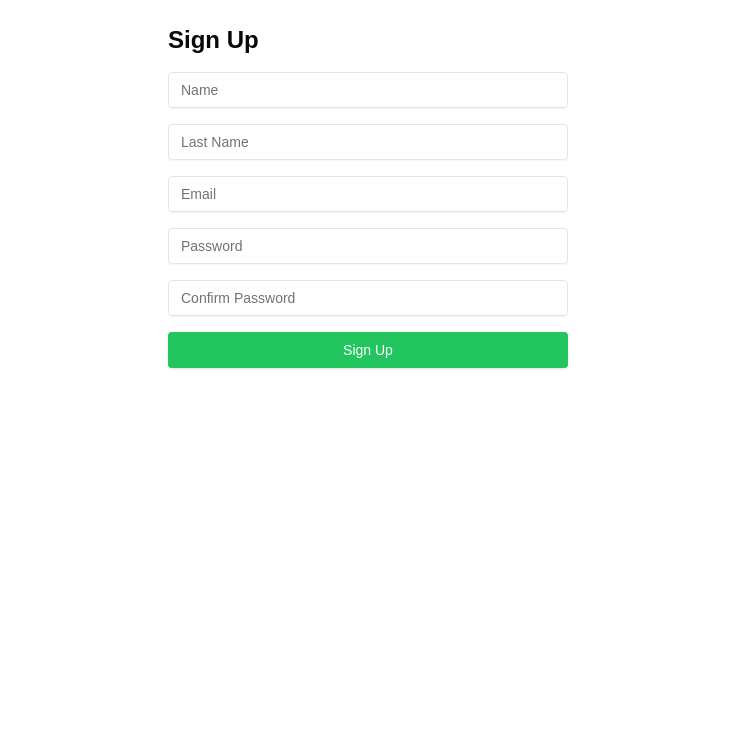
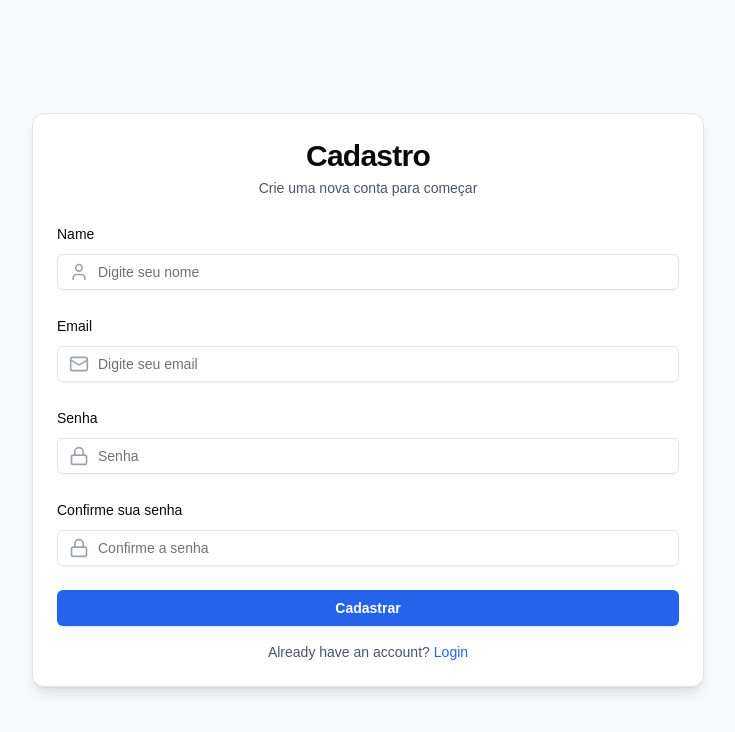
Before and after one commit to Ericsilvaa/ibhj-acamp-canteen-web, a Next.js app: page /auth/signup in a window 1280 px wide. Shown: the top 732 px of the page, without its empty margins (272-1007 px from the left). Built offline with nearby package versions, Linux system fonts and the light colour scheme; no server answers.

Commit message:
refactor: changing all style of auth pages

```diff
--- a/src/app/(auth)/auth/forgot-password/page.tsx
+++ b/src/app/(auth)/auth/forgot-password/page.tsx
@@ -1,12 +1,23 @@
 /* eslint-disable @typescript-eslint/no-explicit-any */
 'use client'
 import { Button } from '@/components/ui/button'
+import {
+  Card,
+  CardContent,
+  CardDescription,
+  CardFooter,
+  CardHeader,
+  CardTitle
+} from '@/components/ui/card'
 import { Input } from '@/components/ui/input'
+import { Label } from '@/components/ui/label'
 import { auth } from '@/lib/firebase'
 import { sendPasswordResetEmail } from 'firebase/auth'
+import { Mail } from 'lucide-react'
+import Link from 'next/link'
 import { useState } from 'react'
 
-const ForgotPasswordPage: React.FC = () => {
+export default function ForgotPasswordPage() {
   const [email, setEmail] = useState('')
   const [error, setError] = useState('')
   const [success, setSuccess] = useState('')
@@ -37,24 +48,49 @@ const ForgotPasswordPage: React.FC = () => {
   }
 
   return (
-    <div className='p-6 max-w-md mx-auto'>
-      <h1 className='text-2xl font-bold mb-4'>Forgot Password</h1>
+    <div className='min-h-screen flex items-center justify-center bg-gray-50'>
+      <Card className='w-full max-w-2xl shadow-lg'>
+        <CardHeader className='space-y-1'>
+          <CardTitle className='text-3xl font-bold text-center'>
+            Esqueceu a senha
+          </CardTitle>
+          <CardDescription className='text-center text-gray-600'>
+            Digite seu e-mail para redefinir sua senha
+          </CardDescription>
+        </CardHeader>
+        <CardContent className='space-y-6'>
+          <div className='relative'>
+            <div className='space-y-2'>
+              <Label htmlFor='email' className='text-sm font-medium'>
+                Email
+              </Label>
+              <div className='relative'>
+                <Mail
+                  className='absolute left-3 top-1/2 transform -translate-y-1/2 text-gray-400'
+                  size={20}
+                />
                 <Input
+                  id='email'
                   type='email'
+                  placeholder='Digite seu email'
                   value={email}
                   onChange={(e) => setEmail(e.target.value)}
-        placeholder='Email'
-        className='w-full border rounded px-3 py-2 mb-4'
-        aria-label='Email address'
+                  required
+                  className='w-full pl-10 pr-3 py-2 border rounded-md'
                 />
+              </div>
+            </div>
+          </div>
+        </CardContent>
+        <CardFooter className='flex flex-col space-y-4'>
           <Button
             onClick={handleResetPassword}
             disabled={loading}
-        className={`w-full px-4 py-2 bg-blue-500 text-white rounded ${
+            className={`w-full bg-yellow-600 text-white font-semibold py-2 rounded-md hover:bg-yellow-700 transition duration-300${
               loading ? 'opacity-50 cursor-not-allowed' : ''
-        }`}
+            }}`}
           >
-        {loading ? 'Sending...' : 'Reset Password'}
+            {loading ? 'Enviando...' : ' Redefinir senhad'}
           </Button>
           {error && (
             <p className='text-red-500 mt-2' aria-live='polite'>
@@ -66,8 +102,14 @@ const ForgotPasswordPage: React.FC = () => {
               {success}
             </p>
           )}
+          <Link
+            href='/auth/signin'
+            className='text-sm text-blue-600 hover:underline text-center'
+          >
+            Voltar para Login
+          </Link>
+        </CardFooter>
+      </Card>
     </div>
   )
 }
-
-export default ForgotPasswordPage
--- a/src/app/(auth)/auth/signin/page.tsx
+++ b/src/app/(auth)/auth/signin/page.tsx
@@ -1,11 +1,20 @@
 /* eslint-disable @typescript-eslint/no-explicit-any */
 'use client'
-
 import { Button } from '@/components/ui/button'
+import {
+  Card,
+  CardContent,
+  CardDescription,
+  CardFooter,
+  CardHeader,
+  CardTitle
+} from '@/components/ui/card'
 import { Input } from '@/components/ui/input'
+import { Label } from '@/components/ui/label'
 import { auth } from '@/lib/firebase'
 import { signInWithEmailAndPassword } from 'firebase/auth'
-import { Loader2 } from 'lucide-react'
+import { Loader2, Lock, Mail } from 'lucide-react'
+import Link from 'next/link'
 import { useRouter } from 'next/navigation'
 import { useState } from 'react'
 
@@ -23,7 +32,7 @@ const SignInPage: React.FC = () => {
     }
 
     setLoading(true)
-    setError('') // Limpa erros anteriores
+    setError('')
     try {
       await signInWithEmailAndPassword(auth, email, password)
       router.push('/')
@@ -42,60 +51,66 @@ const SignInPage: React.FC = () => {
   }
 
   return (
-    <div className='min-h-screen flex items-center justify-center bg-gradient-to-r from-blue-100 via-white to-blue-50'>
-      <div className='w-full max-w-md p-6 bg-white shadow-md rounded-lg'>
-        <h1 className='text-3xl font-bold text-center text-gray-800 mb-6'>
-          Entrar
-        </h1>
-
+    <div className='min-h-screen flex items-center justify-center bg-gray-50'>
+      <Card className='w-full max-w-2xl shadow-lg'>
+        <CardHeader className='space-y-1'>
+          <CardTitle className='text-3xl font-bold text-center'>
+            Bem-vindo de volta
+          </CardTitle>
+          <CardDescription className='text-center text-gray-600'>
+            Faça login com sua conta para continuar.
+          </CardDescription>
+        </CardHeader>
         <form
           onSubmit={(e) => {
             e.preventDefault()
             handleSignIn()
           }}
-          className='space-y-4'
         >
-          <div>
-            <label
-              htmlFor='email'
-              className='block text-sm font-medium text-gray-700'
-            >
+          <CardContent className='space-y-6'>
+            <div className='space-y-2'>
+              <Label htmlFor='email' className='text-sm font-medium'>
                 Email
-            </label>
+              </Label>
+              <div className='relative'>
+                <Mail
+                  className='absolute left-3 top-1/2 transform -translate-y-1/2 text-gray-400'
+                  size={20}
+                />
                 <Input
                   id='email'
                   type='email'
+                  placeholder='Digite seu email'
                   value={email}
                   onChange={(e) => setEmail(e.target.value)}
-              placeholder='Digite seu email'
-              className='w-full mt-1'
-              aria-label='Endereço de email'
+                  required
+                  className='w-full pl-10 pr-3 py-2 border rounded-md'
                 />
               </div>
-
-          <div>
-            <label
-              htmlFor='password'
-              className='block text-sm font-medium text-gray-700'
-            >
-              Senha
-            </label>
+            </div>
+            <div className='space-y-2'>
+              <Label htmlFor='password' className='text-sm font-medium'>
+                Password
+              </Label>
+              <div className='relative'>
+                <Lock
+                  className='absolute left-3 top-1/2 transform -translate-y-1/2 text-gray-400'
+                  size={20}
+                />
                 <Input
                   id='password'
                   type='password'
                   value={password}
                   onChange={(e) => setPassword(e.target.value)}
+                  required
                   placeholder='Digite sua senha'
-              className='w-full mt-1'
-              aria-label='Senha'
+                  className='w-full pl-10 pr-3 py-2 border rounded-md'
                 />
               </div>
-
-          <Button
-            type='submit'
-            disabled={loading}
-            className='w-full bg-blue-500 text-white rounded-md py-2 flex justify-center items-center hover:bg-blue-600 transition-colors'
-          >
+            </div>
+          </CardContent>
+          <CardFooter className='flex flex-col space-y-4'>
+            <Button className='w-full bg-blue-600 text-white font-semibold py-2 rounded-md hover:bg-blue-700 transition duration-300'>
               {loading ? (
                 <>
                   <Loader2 className='mr-2 h-5 w-5 animate-spin' />
@@ -105,24 +120,32 @@ const SignInPage: React.FC = () => {
                 'Entrar'
               )}
             </Button>
-        </form>
-
             {error && (
               <p
-            className='mt-4 text-sm text-red-500 text-center'
+                className='mt-3 text-sm text-red-500 text-center'
                 aria-live='polite'
               >
                 {error}
               </p>
             )}
-
-        <p className='mt-6 text-center text-sm text-gray-500'>
-          Não tem uma conta?{' '}
-          <a href='/signup' className='text-blue-600 hover:underline'>
+            <div className='text-sm text-center space-x-1'>
+              <span className='text-gray-600'> Não tem uma conta?</span>
+              <Link
+                href='/auth/signup'
+                className='text-blue-600 hover:underline font-medium'
+              >
                 Cadastre-se
-          </a>
-        </p>
+              </Link>
             </div>
+            <Link
+              href='/auth/forgot-password'
+              className='text-sm text-blue-600 hover:underline text-center'
+            >
+              Esqueceu sua senha?
+            </Link>
+          </CardFooter>
+        </form>
+      </Card>
     </div>
   )
 }
--- a/src/app/(auth)/auth/signup/page.tsx
+++ b/src/app/(auth)/auth/signup/page.tsx
@@ -1,16 +1,27 @@
 /* eslint-disable @typescript-eslint/no-explicit-any */
 'use client'
+
 import { Button } from '@/components/ui/button'
+import {
+  Card,
+  CardContent,
+  CardDescription,
+  CardFooter,
+  CardHeader,
+  CardTitle
+} from '@/components/ui/card'
 import { Input } from '@/components/ui/input'
+import { Label } from '@/components/ui/label'
 import { auth } from '@/lib/firebase'
 import { createUserWithEmailAndPassword } from 'firebase/auth'
+import { Loader2, Lock, Mail, User } from 'lucide-react'
+import Link from 'next/link'
 import { useRouter } from 'next/navigation'
 import { useState } from 'react'
 
-const SignUpPage: React.FC = () => {
+export default function SignUpPage() {
   const router = useRouter()
   const [name, setName] = useState('')
-  const [lastName, setLastName] = useState('')
   const [email, setEmail] = useState('')
   const [password, setPassword] = useState('')
   const [confirmPassword, setConfirmPassword] = useState('')
@@ -19,17 +30,17 @@ const SignUpPage: React.FC = () => {
 
   const handleSignUp = async () => {
     if (!email || !password || !confirmPassword) {
-      setError('Please fill in all fields')
+      setError('Por favor, preencha todos os campos.')
       return
     }
 
     if (password !== confirmPassword) {
-      setError('Passwords do not match')
+      setError('As senhas não coincidem.')
       return
     }
 
     setLoading(true)
-    setError('') // Limpa erros anteriores
+    setError('')
     try {
       await createUserWithEmailAndPassword(auth, email, password)
       router.push('/')
@@ -37,8 +48,8 @@ const SignUpPage: React.FC = () => {
       console.error('Error during sign-up:', err.message)
       setError(
         err.code === 'auth/email-already-in-use'
-          ? 'Email is already in use'
-          : 'Something went wrong. Please try again later.'
+          ? 'Email já está em uso.'
+          : 'Algo deu errado. Tente novamente mais tarde.'
       )
     } finally {
       setLoading(false)
@@ -46,64 +57,135 @@ const SignUpPage: React.FC = () => {
   }
 
   return (
-    <div className='p-6 max-w-md mx-auto'>
-      <h1 className='text-2xl font-bold mb-4'>Sign Up</h1>
+    <div className='min-h-screen flex items-center justify-center bg-gray-50'>
+      <Card className='w-full max-w-2xl shadow-lg'>
+        <CardHeader className='space-y-1'>
+          <CardTitle className='text-3xl font-bold text-center'>
+            Cadastro
+          </CardTitle>
+          <CardDescription className='text-center text-gray-600'>
+            Crie uma nova conta para começar
+          </CardDescription>
+        </CardHeader>
+        <form
+          onSubmit={(e) => {
+            e.preventDefault()
+            handleSignUp()
+          }}
+        >
+          <CardContent className='space-y-6'>
+            <div className='space-y-2'>
+              <Label htmlFor='name' className='text-sm font-medium'>
+                Name
+              </Label>
+              <div className='relative'>
+                <User
+                  className='absolute left-3 top-1/2 transform -translate-y-1/2 text-gray-400'
+                  size={20}
+                />
                 <Input
-        type='Name'
+                  id='name'
+                  type='text'
                   value={name}
                   onChange={(e) => setName(e.target.value)}
-        placeholder='Name'
-        className='w-full border rounded px-3 py-2 mb-4'
-        aria-label='Name address'
+                  placeholder='Digite seu nome'
+                  required
+                  className='w-full pl-10 pr-3 py-2 border rounded-md'
+                />
+              </div>
+            </div>
+            <div className='space-y-2'>
+              <Label htmlFor='email' className='text-sm font-medium'>
+                Email
+              </Label>
+              <div className='relative'>
+                <Mail
+                  className='absolute left-3 top-1/2 transform -translate-y-1/2 text-gray-400'
+                  size={20}
                 />
                 <Input
-        type='lastName'
-        value={lastName}
-        onChange={(e) => setLastName(e.target.value)}
-        placeholder='Last Name'
-        className='w-full border rounded px-3 py-2 mb-4'
-        aria-label='Last Name'
+                  id='email'
+                  type='email'
+                  placeholder='Digite seu email'
+                  value={email}
+                  onChange={(e) => setEmail(e.target.value)}
+                  required
+                  className='w-full pl-10 pr-3 py-2 border rounded-md'
+                />
+              </div>
+            </div>
+            <div className='space-y-2'>
+              <Label htmlFor='password' className='text-sm font-medium'>
+                Senha
+              </Label>
+              <div className='relative'>
+                <Lock
+                  className='absolute left-3 top-1/2 transform -translate-y-1/2 text-gray-400'
+                  size={20}
                 />
                 <Input
-        type='email'
-        value={email}
-        onChange={(e) => setEmail(e.target.value)}
-        placeholder='Email'
-        className='w-full border rounded px-3 py-2 mb-4'
-        aria-label='Email address'
+                  id='password'
+                  type='password'
+                  value={password}
+                  placeholder='Senha'
+                  onChange={(e) => setPassword(e.target.value)}
+                  required
+                  className='w-full pl-10 pr-3 py-2 border rounded-md'
+                />
+              </div>
+            </div>
+            <div className='space-y-2'>
+              <Label htmlFor='confirmPassword' className='text-sm font-medium'>
+                Confirme sua senha
+              </Label>
+              <div className='relative'>
+                <Lock
+                  className='absolute left-3 top-1/2 transform -translate-y-1/2 text-gray-400'
+                  size={20}
                 />
                 <Input
-        type='password'
-        value={password}
-        onChange={(e) => setPassword(e.target.value)}
-        placeholder='Password'
-        className='w-full border rounded px-3 py-2 mb-4'
-        aria-label='Password'
-      />
-      <Input
+                  id='confirmPassword'
                   type='password'
                   value={confirmPassword}
+                  placeholder='Confirme a senha'
                   onChange={(e) => setConfirmPassword(e.target.value)}
-        placeholder='Confirm Password'
-        className='w-full border rounded px-3 py-2 mb-4'
-        aria-label='Confirm password'
+                  required
+                  className='w-full pl-10 pr-3 py-2 border rounded-md'
                 />
-      <Button
-        onClick={handleSignUp}
-        disabled={loading}
-        className={`w-full px-4 py-2 bg-green-500 text-white rounded ${
-          loading ? 'opacity-50 cursor-not-allowed' : ''
-        }`}
-      >
-        {loading ? 'Creating Account...' : 'Sign Up'}
+              </div>
+            </div>
+          </CardContent>
+          <CardFooter className='flex flex-col space-y-4'>
+            <Button className='w-full bg-blue-600 text-white font-semibold py-2 rounded-md hover:bg-blue-700 transition duration-300'>
+              {loading ? (
+                <>
+                  <Loader2 className='mr-2 h-5 w-5 animate-spin' />
+                  Carregando...
+                </>
+              ) : (
+                'Cadastrar'
+              )}
             </Button>
             {error && (
-        <p className='text-red-500 mt-2' aria-live='polite'>
+              <p
+                className='mt-3 text-sm text-red-500 text-center'
+                aria-live='polite'
+              >
                 {error}
               </p>
             )}
+            <div className='text-sm text-center space-x-1'>
+              <span className='text-gray-600'>Already have an account?</span>
+              <Link
+                href='/auth/signin'
+                className='text-blue-600 hover:underline font-medium'
+              >
+                Login
+              </Link>
+            </div>
+          </CardFooter>
+        </form>
+      </Card>
     </div>
   )
 }
-
-export default SignUpPage
```
Lines whose indentation alone changed are shown as unchanged.
